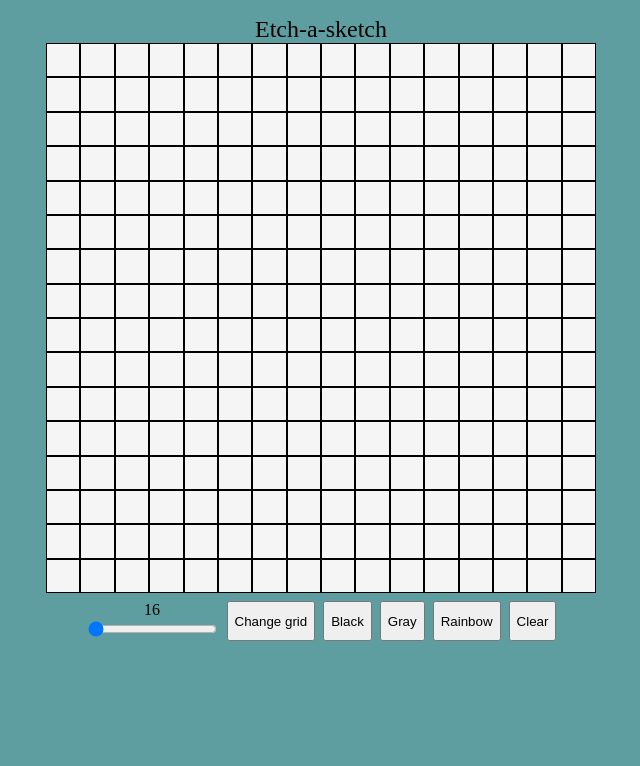
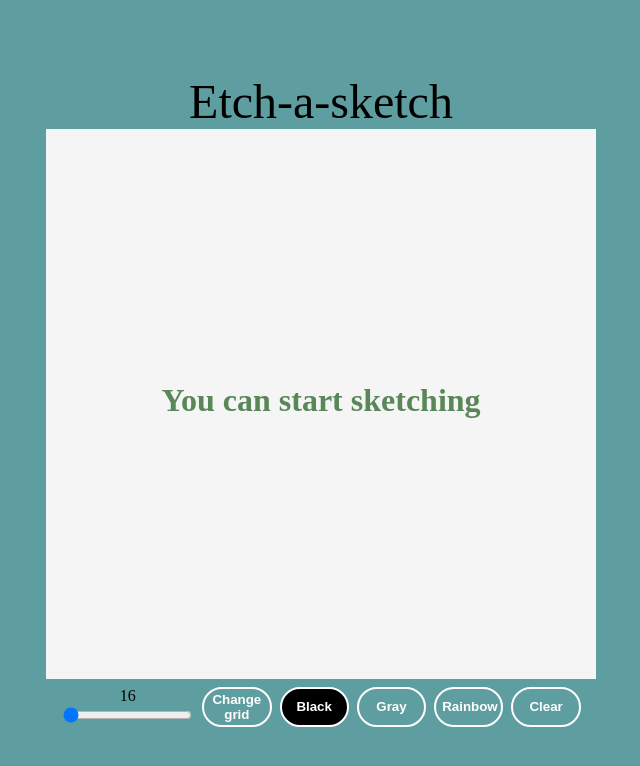
Before and after one commit to buzenga/Etch-a-Sketch, a plain HTML site: page index.html in a window 1280 px wide. Both pictures are taken after a click on the button "Change grid". Shown: the whole page, without its empty margins (319-959 px from the left). Drawn offline with Linux system fonts and the light colour scheme.

Commit message:
Add hover animations to buttons

```diff
--- a/index.html
+++ b/index.html
@@ -9,7 +9,7 @@
 </head>
 <body>
    <div class="wrapper">
-      <div class="clicked"></div>
+      <div class="player-info"></div>
       <header>Etch-a-sketch</header>
       <div class="container"></div>
       <div class="buttons">
--- a/script.js
+++ b/script.js
@@ -8,11 +8,14 @@ const grayButton = document.querySelector('.gray');
 const rainbowButton = document.querySelector('.rainbow');
 const clearButton = document.querySelector('.clear');
 
+const playerInfo = document.querySelector(".player-info");
+
 
 let numberOfDivs = 16;
 let mouseClickedDown = false;
 let mode = '';
 let color = '';
+let readyToSketch = false;
 
 
 slider.addEventListener("change", (e) => {
@@ -22,21 +25,40 @@ slider.addEventListener("change", (e) => {
 
 submitGridButton.addEventListener('click', (e) => {
    color = 'black';
+   mode = 'black';
+   resetButtons();
+
    createDivs(numberOfDivs);
+   readyToSketch = true;
    paint ();
+   if (readyToSketch === true) {
+      playerInfo.innerText = "You can start sketching";
+   }
 })
 
 blackButton.addEventListener("click", () => {
    mode = "black";
    color = "black";
+   resetButtons();
+   // blackButton.classList.add("black-running")
 })
 grayButton.addEventListener("click", () => {
    mode = "gray";
+
+   resetButtons();
+   // grayButton.classList.add("gray-running")
 })
 rainbowButton.addEventListener("click", () => {
    mode = "rainbow";
+
+   resetButtons();
+   // rainbowButton.classList.add("rainbow-running")
 })
 clearButton.addEventListener("click", () => {
+   resetButtons();
+   if (readyToSketch === true) {
+      playerInfo.innerText = "You can start sketching";
+   }
    const sketchDivs = document.querySelectorAll('.sketch-div');
    sketchDivs.forEach(div => {
       div.style.backgroundColor = '';
@@ -61,6 +83,7 @@ const paint = () => {
    mouseClickedDown = false;
 
    sketchDivs.forEach(div => div.addEventListener('mousedown', (e) => {
+      playerInfo.innerText = "";
       mouseClickedDown = true;
       switch(mode) {
          case 'gray':
@@ -105,3 +128,20 @@ const paint = () => {
       } else return;
    }))
 }
+const resetButtons = () => {
+   grayButton.classList.remove("gray-running");
+   rainbowButton.classList.remove("rainbow-running");
+   blackButton.classList.remove("black-running");
+
+   switch (mode) {
+      case 'black':
+         blackButton.classList.add("black-running");
+         break;
+      case 'gray':
+         grayButton.classList.add("gray-running");
+         break;
+      case 'rainbow':
+         rainbowButton.classList.add("rainbow-running");
+         break;
+   }
+}
--- a/style.scss
+++ b/style.scss
@@ -13,9 +13,10 @@ body {
    display: flex;
    flex-direction: column;
    align-items: center;
+   justify-content: center;
 }
 header {
-   font-size: 1.5em;
+   font-size: 3em;
 }
 .container {
    width: 550px;
@@ -36,6 +37,79 @@ header {
 }
 .sketch-div {
    // border: 1px solid black;
-   border: 1px solid black;
+   // border: 1px solid black;
+}
+.player-info {
+   position:absolute;
+   display: initial;
+   align-self: center;
+   justify-self: center;
+   font-size: 2em;
+   font-weight: bold;
+   color: rgb(24, 89, 24);
+   opacity: 0.7;
+   z-index: 1000;
+}
+button {
+   appearance: none;
+   background: none;
+   border: none;
+   width: 5.2em;
+   height: 3em;
+   border-radius: 1.5em;
+   border: 2px solid white;
+   color: white;
+   font-weight: bold;
 
+   transition: all 0.3s ease-in-out;
 }
+button:hover {
+   transform: scale(1.15);
+}
+
+// .rainbow:hover {
+//    transform: scale(1.15);
+//    background-image: linear-gradient(124deg, #ff2400, #e81d1d, #e8b71d, #e3e81d, #1de840, #1ddde8, #2b1de8, #dd00f3, #dd00f3);
+//    -webkit-background-clip: text;
+//    -webkit-text-fill-color: transparent;
+// }
+.rainbow-running {
+   background: linear-gradient(124deg, #ff2400, #e81d1d, #e8b71d, #e3e81d, #1de840, #1ddde8, #2b1de8, #dd00f3, #dd00f3);
+background-size: 200% 200%;
+
+-webkit-animation: rainbow 3s ease infinite;
+-z-animation: rainbow 3s ease infinite;
+-o-animation: rainbow 3s ease infinite;
+  animation: rainbow 3s ease infinite;
+}
+@keyframes rainbow {
+   0%{background-position:0% 82%}
+   50%{background-position:100% 19%}
+   100%{background-position:0% 82%}
+}
+.gray {
+   transition: all 0.3s ease-in-out;
+}
+// .gray:hover {
+//    transform: scale(1.15);
+//    background-image: linear-gradient(124deg, #f8f5f5, #e0dfdf, #bdbaba, #4c4c4b, #363736, #383838, #222223, #1d1d1d, #121212);
+//    -webkit-background-clip: text;
+//    -webkit-text-fill-color: transparent;
+// }
+.gray-running {
+   background: linear-gradient(124deg, #f1f0f0, #dcdbdb, #9e9d9d, #4c4c4b, #363736, #383838, #222223, #1d1d1d, #121212);
+background-size: 200% 200%;
+
+-webkit-animation: gray-display 2.5s ease infinite;
+-z-animation: gray-display 2.5s ease infinite;
+-o-animation: gray-display 2.5s ease infinite;
+  animation: gray-display 2.5s ease infinite;
+}
+@keyframes gray-display {
+   0%{background-position:0% 82%}
+   50%{background-position:100% 19%}
+   100%{background-position:0% 82%}
+}
+.black-running {
+   background-color: black;
+}
```
Also changed, not shown: img/rubber.png (added), style.css, 1 other file.
